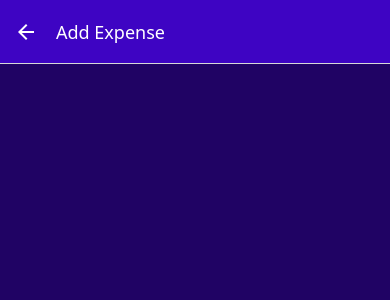
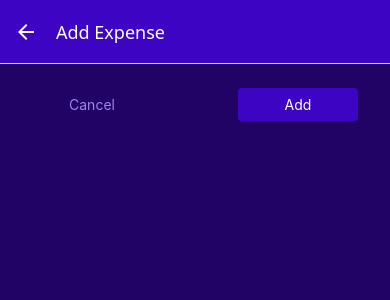
Before and after one commit to meytirm/expenses-app, a React Native app: screen /ManageExpense in a window 390 px wide. Shown: the top 300 px of the page. Built offline with nearby package versions, Linux system fonts and the light colour scheme.

Commit message:
feat(screens): add cancel and confirm buttons to ManageExpense
Integrated `UiButton` components into `ManageExpense` screen for cancel and confirm actions. Added layout styles for buttons to enhance user interaction and screen usability.

```diff
--- a/screens/ManageExpense.tsx
+++ b/screens/ManageExpense.tsx
@@ -4,6 +4,8 @@ import {RootStackParamList} from "../types";
 import {useLayoutEffect} from "react";
 import IconButton from "../components/common/IconButton";
 import {GlobalStyles} from "../constants/styles";
+import UiButton from "../components/common/UiButton";
+
 type MealsOverviewProps = NativeStackScreenProps<RootStackParamList, 'ManageExpense'>;
 
 function ManageExpense({navigation, route}: MealsOverviewProps) {
@@ -20,8 +22,29 @@ function ManageExpense({navigation, route}: MealsOverviewProps) {
 
   }
 
+  function cancelHandler() {
+
+  }
+
+  function confirmHandler() {
+
+  }
+
   return (
     <View style={styles.container}>
+      <View style={styles.buttons}>
+        <UiButton
+          style={styles.button}
+          mode="flat"
+          onPress={cancelHandler}>
+          Cancel
+        </UiButton>
+        <UiButton
+          style={styles.button}
+          onPress={confirmHandler}>
+          {isEditing ? 'Update' : 'Add'}
+        </UiButton>
+      </View>
       {
         isEditing && (
           <View style={styles.deleteContainer}>
@@ -44,6 +67,15 @@ const styles = StyleSheet.create({
     padding: 24,
     backgroundColor: GlobalStyles.colors.primary800
   },
+  buttons: {
+    flexDirection: 'row',
+    justifyContent: 'space-between',
+    alignItems: 'center'
+  },
+  button: {
+    minWidth: 120,
+    marginHorizontal: 8,
+  },
   deleteContainer: {
     marginTop: 16,
     paddingTop: 8,
```
